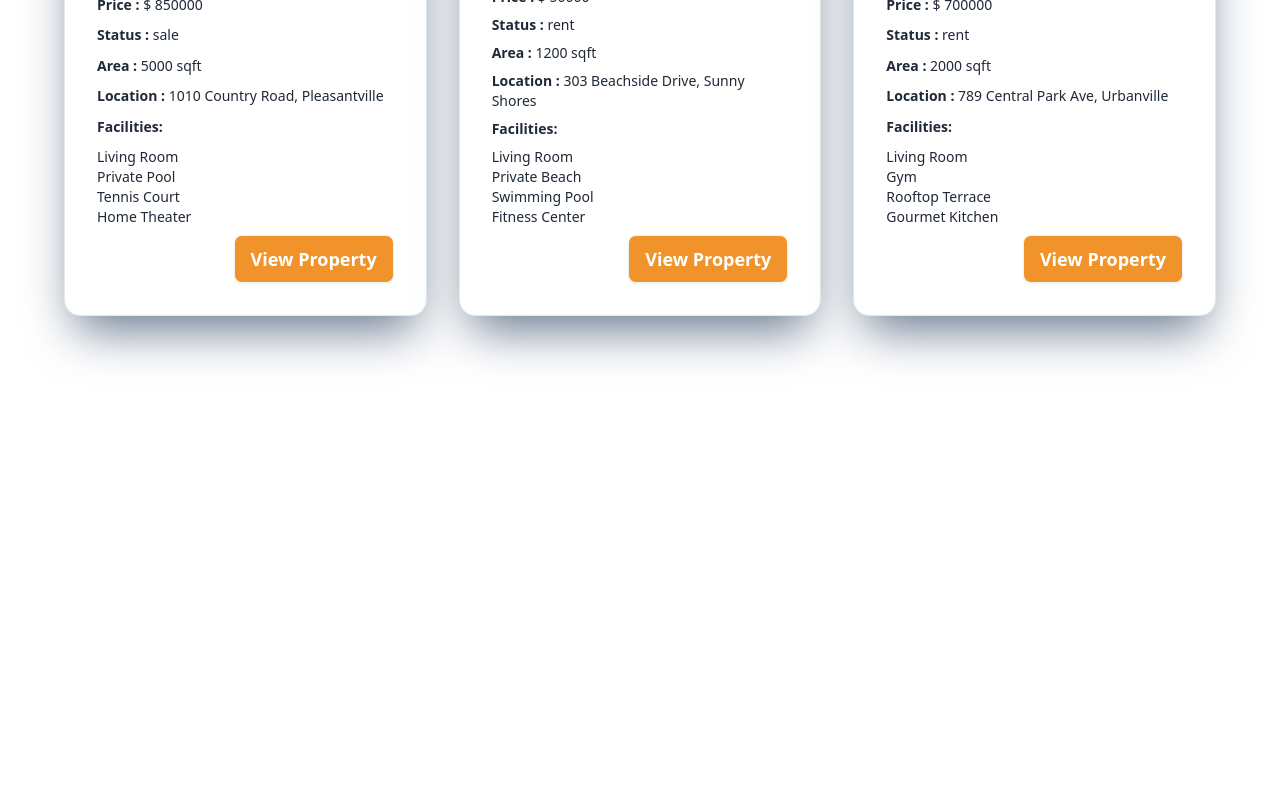
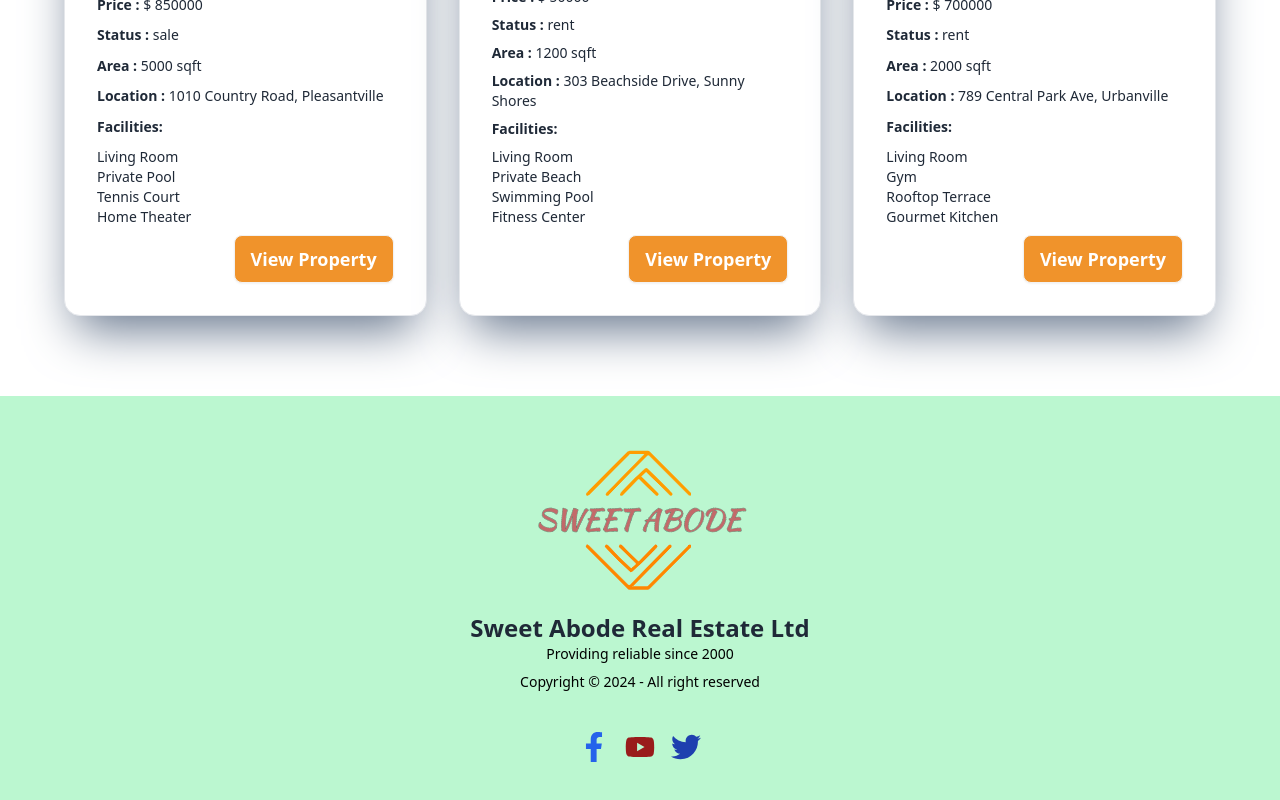
Before and after one commit to tuheen66/sweet-abode, a React (Vite) app: page / in a window 1280 px wide. Shown: the part 1455-2255 px from the top of the page. Before the commit the page ends 1851 px from the top, so only its background shows below. Built offline with nearby package versions, Linux system fonts and the light colour scheme.

Commit message:
added footer to the site

```diff
--- a/package.json
+++ b/package.json
@@ -14,6 +14,7 @@
     "match-sorter": "^6.3.4",
     "react": "^18.2.0",
     "react-dom": "^18.2.0",
+    "react-icons": "^5.2.1",
     "react-router-dom": "^6.23.1",
     "sort-by": "^1.2.0"
   },
--- /dev/null
+++ b/src/Components/Footer.jsx
@@ -0,0 +1,31 @@
+import { FaFacebookF, FaTwitter, FaYoutube } from "react-icons/fa";
+import logo from "../../public/icon.png";
+
+const Footer = () => {
+  return (
+    <div>
+      <footer className="footer footer-center p-10 bg-green-200 text-black ">
+        <aside>
+          <img src={logo} alt="" />
+          <p className="">
+            <span className="text-2xl font-bold text-gray-800">
+              Sweet Abode Real Estate Ltd{" "}
+            </span>
+            <br />
+            Providing reliable since 2000
+          </p>
+          <p>Copyright © 2024 - All right reserved</p>
+        </aside>
+        <nav>
+          <div className="grid grid-flow-col gap-4 text-3xl">
+            <FaFacebookF className="text-blue-600" />{" "}
+            <FaYoutube className="text-red-800" />
+            <FaTwitter className="text-blue-800" />
+          </div>
+        </nav>
+      </footer>
+    </div>
+  );
+};
+
+export default Footer;
--- a/src/Root/Root.jsx
+++ b/src/Root/Root.jsx
@@ -1,11 +1,13 @@
 import { Outlet } from "react-router-dom";
 import Navbar from "../Components/Navbar";
+import Footer from "../Components/Footer";
 
 const Root = () => {
   return (
     <div>
       <Navbar></Navbar>
       <Outlet></Outlet>
+      <Footer></Footer>
     </div>
   );
 };
```
Also changed, not shown: 1 other file (tests, documents, lock files or other folders).
